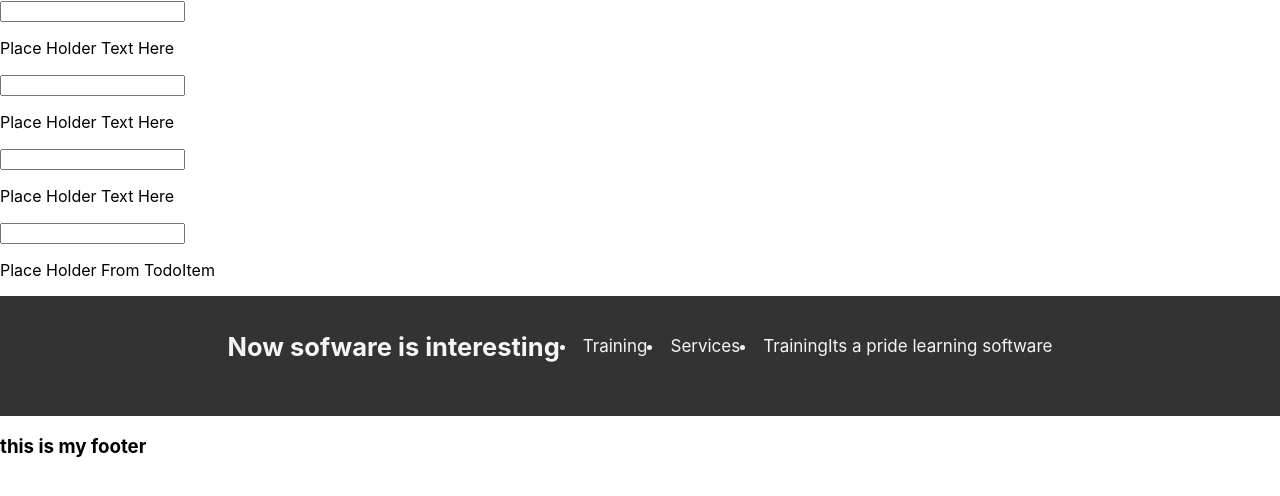
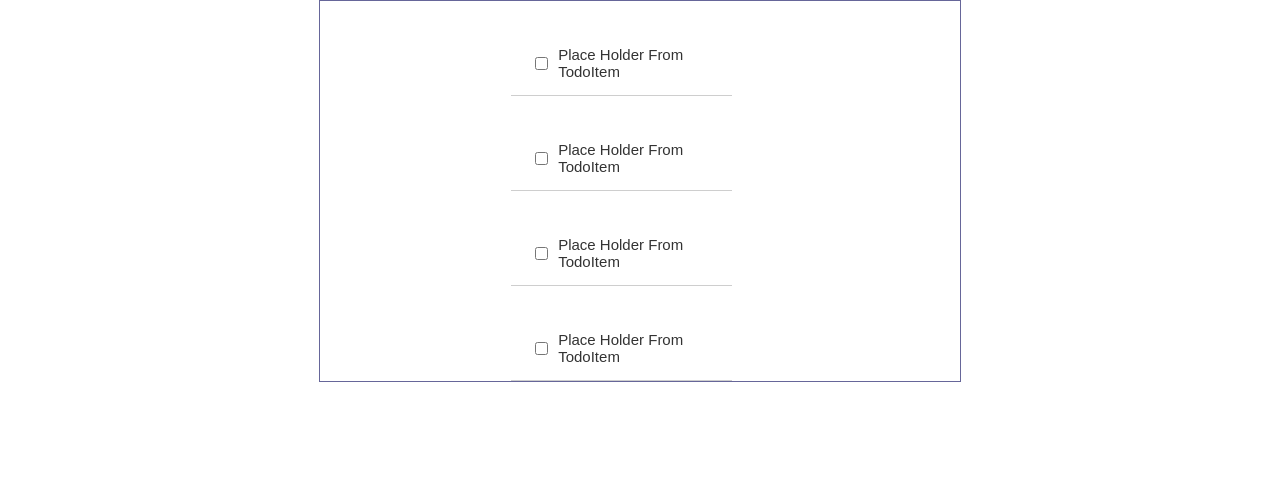
Before and after one commit to jamesoyanna/react-App-practise, a React (Create React App) app: page / in a window 1280 px wide. Shown: the top 496 px of the page. Built offline with nearby package versions, Linux system fonts and the light colour scheme.

Commit message:
added styling

```diff
--- a/src/App.css
+++ b/src/App.css
@@ -1,21 +1,34 @@
 body{
-  margin: 0;
-}
-.navbar{
-  height: 100px;
-  background-color: #333;
-  color: whitesmoke;
-  margin-bottom: 15px;
-  text-align: center;
-  padding-bottom: 20px;
-  font-size: 17px;
-  display: flex;
-  justify-content: center;
-  align-items: center;
+  background-color: #fff;
+  margin: auto;
+  width: 50%;
+ display: flex;
+ flex-direction: column;
+ align-items: center;
+ border: 1px solid #666699;
 
+ /* Thee top layer shadow*/
+ box-shadow:
+ 0 1px 1px rgba(0, 0, 0,0.15)
 
+ 0 10px 0 -5px #eee
 
 }
-.head{
-  background: crimson;
+
+.todo-item{
+display: flex;
+justify-content: flex-start;
+align-items: center;
+padding: 30px 20px 0;
+width: 70%;
+border-bottom: 1px solid #cecece;
+font-family: Robto, sans-serif;
+font-weight: 100;
+font-size: 15px;
+color: #333333;
 }
+
+input[type=checkbox]{
+  margin-right: 10px;
+
+}
--- a/src/App.js
+++ b/src/App.js
@@ -1,8 +1,8 @@
 import React from 'react';
 //import logo from './logo.svg';
-import Footer from "../src/components/Footer";
-import Header from "../src/components/Header";
-import NavBar from "../src/components/NavBar";
+//import Footer from "../src/components/Footer";
+//import Header from "../src/components/Header";
+//import NavBar from "../src/components/NavBar";
 import TodoItem from "../src/components/TodoItem"
 
 import './App.css';
@@ -10,10 +10,12 @@
 function App() {
   return (
     <div>
-      <Header />
+
       <TodoItem />
-      <NavBar />
-      <Footer />
+      <TodoItem />
+      <TodoItem />
+      <TodoItem />
+
     </div>
   );
 }
--- a/src/components/Header.js
+++ b/src/components/Header.js
@@ -5,12 +5,6 @@
     return (
       <div>
 
-        <input type="text" />
-        <p>Place Holder Text Here</p>
-        <input type="text" />
-        <p>Place Holder Text Here</p>
-        <input type="text" />
-        <p>Place Holder Text Here</p>
       </div>
     );
 }
--- a/src/components/TodoItem.js
+++ b/src/components/TodoItem.js
@@ -3,8 +3,8 @@
 export class TodoItem extends Component {
     render() {
         return (
-          <div>
-            <input type="text" />
+          <div className="todo-item">
+            <input type="checkbox" />
             <p>Place Holder From TodoItem</p>
           </div>
         );
```
